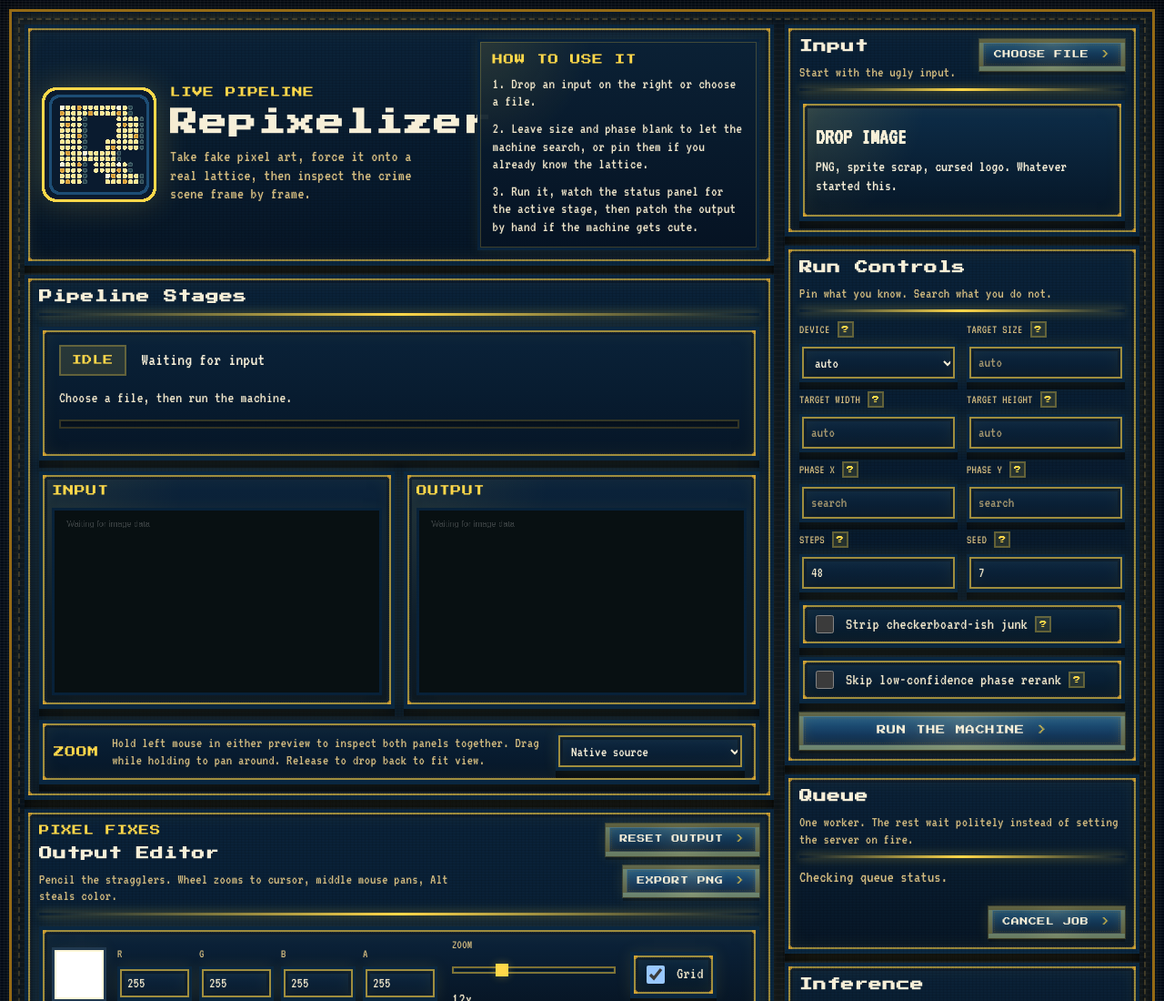
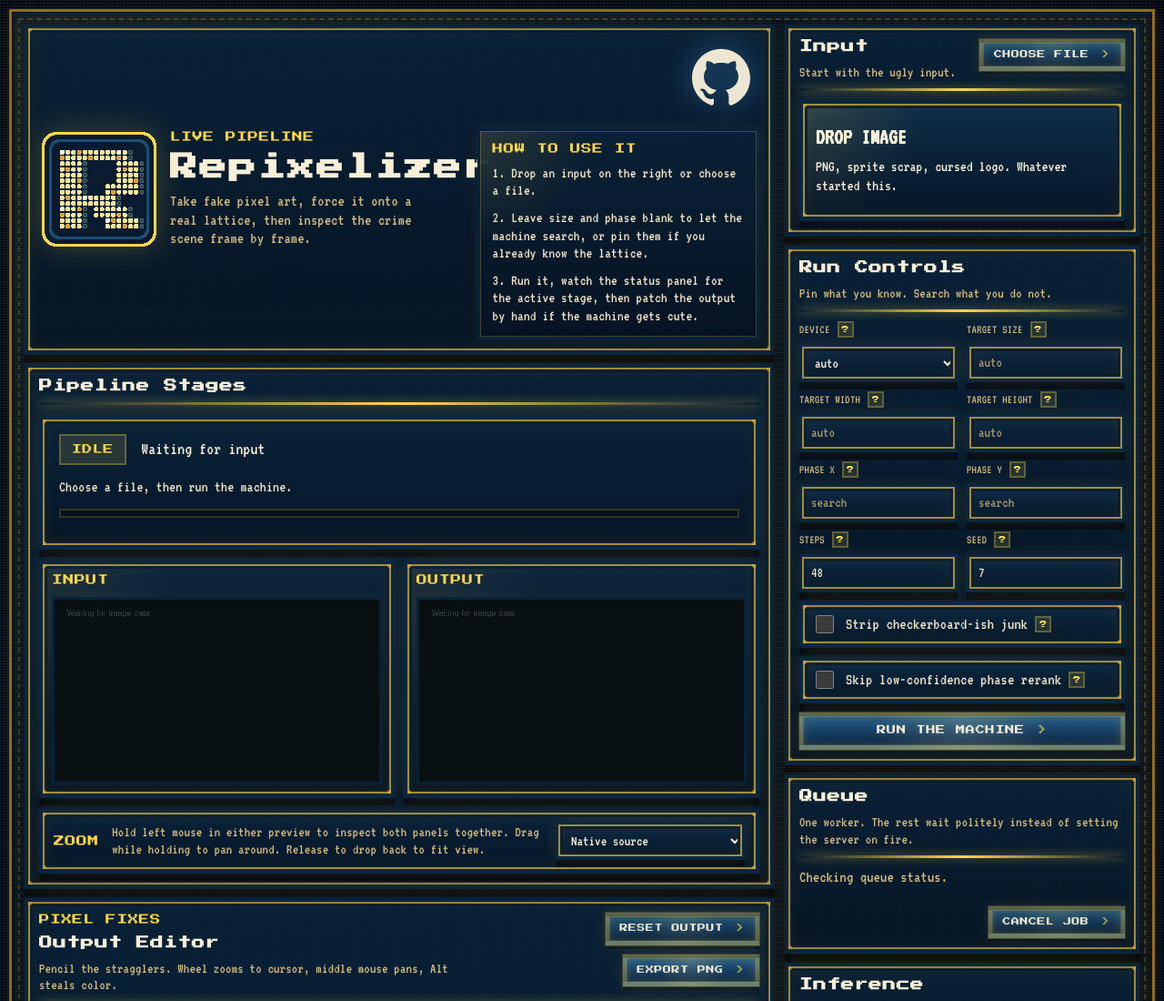
Before and after one commit to GameCult/repixelizer, a plain HTML site: page src/repixelizer/gui_static/index.html in a window 1280 px wide. Shown: the top 1100 px of the page at 91% size. Drawn offline with Linux system fonts and the light colour scheme; no server answers.

Commit message:
Add glowing GitHub header link

```diff
--- a/src/repixelizer/gui_static/index.html
+++ b/src/repixelizer/gui_static/index.html
@@ -23,11 +23,29 @@
                 </div>
               </div>
             </div>
-            <div class="header-instructions">
-              <p class="eyebrow">How To Use It</p>
-              <p class="instruction-line">1. Drop an input on the right or choose a file.</p>
-              <p class="instruction-line">2. Leave size and phase blank to let the machine search, or pin them if you already know the lattice.</p>
-              <p class="instruction-line">3. Run it, watch the status panel for the active stage, then patch the output by hand if the machine gets cute.</p>
+            <div class="header-side">
+              <div class="header-link-row">
+                <a
+                  class="header-github-link"
+                  href="https://github.com/GameCult/repixelizer"
+                  target="_blank"
+                  rel="noreferrer noopener"
+                  aria-label="Repixelizer on GitHub"
+                  title="Repixelizer on GitHub"
+                >
+                  <svg viewBox="0 0 98 96" aria-hidden="true">
+                    <path
+                      d="M41.4395 69.3848C28.8066 67.8535 19.9062 58.7617 19.9062 46.9902C19.9062 42.2051 21.6289 37.0371 24.5 33.5918C23.2559 30.4336 23.4473 23.7344 24.8828 20.959C28.7109 20.4805 33.8789 22.4902 36.9414 25.2656C40.5781 24.1172 44.4062 23.543 49.0957 23.543C53.7852 23.543 57.6133 24.1172 61.0586 25.1699C64.0254 22.4902 69.2891 20.4805 73.1172 20.959C74.457 23.543 74.6484 30.2422 73.4043 33.4961C76.4668 37.1328 78.0937 42.0137 78.0937 46.9902C78.0937 58.7617 69.1934 67.6621 56.3691 69.2891C59.623 71.3945 61.8242 75.9883 61.8242 81.252L61.8242 91.2051C61.8242 94.0762 64.2168 95.7031 67.0879 94.5547C84.4102 87.9512 98 70.6289 98 49.1914C98 22.1074 75.9883 0 48.9043 0C21.8203 0 0 22.1074 0 49.1914C0 70.4375 13.4941 88.0469 31.6777 94.6504C34.2617 95.6074 36.75 93.8848 36.75 91.3008L36.75 83.6445C35.4102 84.2188 33.6875 84.6016 32.1562 84.6016C25.8398 84.6016 22.1074 81.1563 19.4277 74.7441C18.375 72.1602 17.2266 70.6289 15.0254 70.3418C13.877 70.2461 13.4941 69.7676 13.4941 69.1934C13.4941 68.0449 15.4082 67.1836 17.3223 67.1836C20.0977 67.1836 22.4902 68.9063 24.9785 72.4473C26.8926 75.2227 28.9023 76.4668 31.2949 76.4668C33.6875 76.4668 35.2187 75.6055 37.4199 73.4043C39.0469 71.7773 40.291 70.3418 41.4395 69.3848Z"
+                    />
+                  </svg>
+                </a>
+              </div>
+              <div class="header-instructions">
+                <p class="eyebrow">How To Use It</p>
+                <p class="instruction-line">1. Drop an input on the right or choose a file.</p>
+                <p class="instruction-line">2. Leave size and phase blank to let the machine search, or pin them if you already know the lattice.</p>
+                <p class="instruction-line">3. Run it, watch the status panel for the active stage, then patch the output by hand if the machine gets cute.</p>
+              </div>
             </div>
           </header>
 
--- a/src/repixelizer/gui_static/styles.css
+++ b/src/repixelizer/gui_static/styles.css
@@ -288,6 +288,8 @@ p {
 .brand,
 .brand-lockup,
 .copy-stack,
+.header-side,
+.header-link-row,
 .header-instructions {
   display: grid;
   gap: 10px;
@@ -335,6 +337,53 @@ p {
   grid-template-columns: minmax(0, 1.35fr) minmax(280px, 0.9fr);
   gap: 16px;
   align-items: start;
+}
+
+.header-side {
+  align-content: start;
+  min-width: 0;
+}
+
+.header-link-row {
+  display: flex;
+  justify-content: flex-end;
+  align-items: flex-start;
+  min-height: 88px;
+}
+
+.header-github-link {
+  display: inline-flex;
+  align-items: center;
+  justify-content: center;
+  width: 5.2rem;
+  height: 5.2rem;
+  padding: 0;
+  color: rgba(247, 239, 216, 0.96);
+  text-decoration: none;
+  line-height: 0;
+  flex: 0 0 auto;
+}
+
+.header-github-link svg {
+  display: block;
+  width: 4rem;
+  height: 4rem;
+  fill: currentColor;
+  filter:
+    drop-shadow(0 0 0.9rem rgba(89, 183, 255, 0.34))
+    drop-shadow(0 0 1.6rem rgba(89, 183, 255, 0.14));
+}
+
+.header-github-link:hover,
+.header-github-link:focus-visible {
+  color: #fff3e8;
+}
+
+.header-github-link:hover svg,
+.header-github-link:focus-visible svg {
+  filter:
+    drop-shadow(0 0 0.45rem rgba(255, 216, 74, 0.44))
+    drop-shadow(0 0 1.2rem rgba(255, 174, 26, 0.22));
 }
 
 .header-instructions {
@@ -1012,6 +1061,11 @@ select:focus-visible {
     align-items: flex-start;
   }
 
+  .header-link-row {
+    justify-content: flex-start;
+    min-height: 0;
+  }
+
   .brand-lockup {
     flex-direction: column;
     align-items: flex-start;
```
